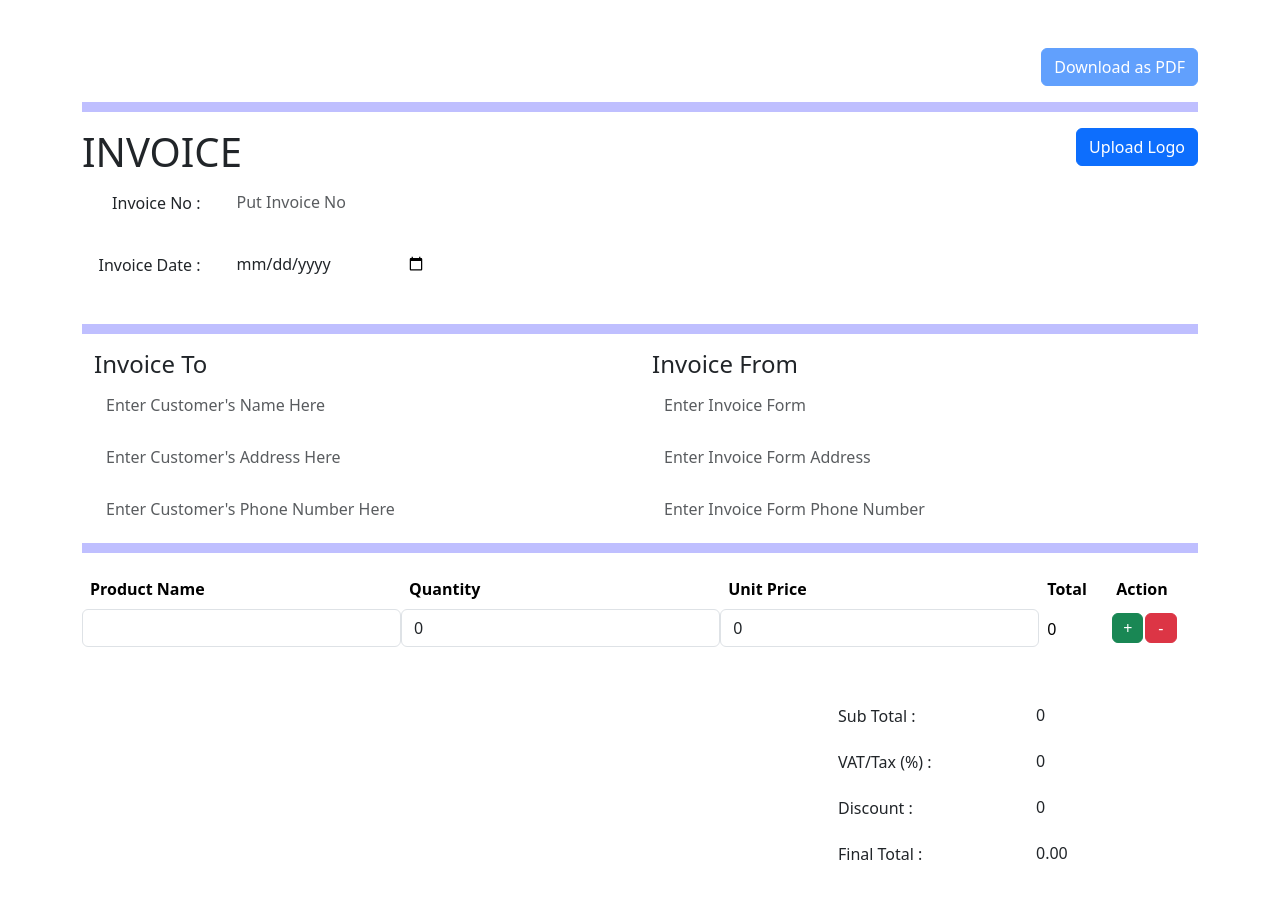
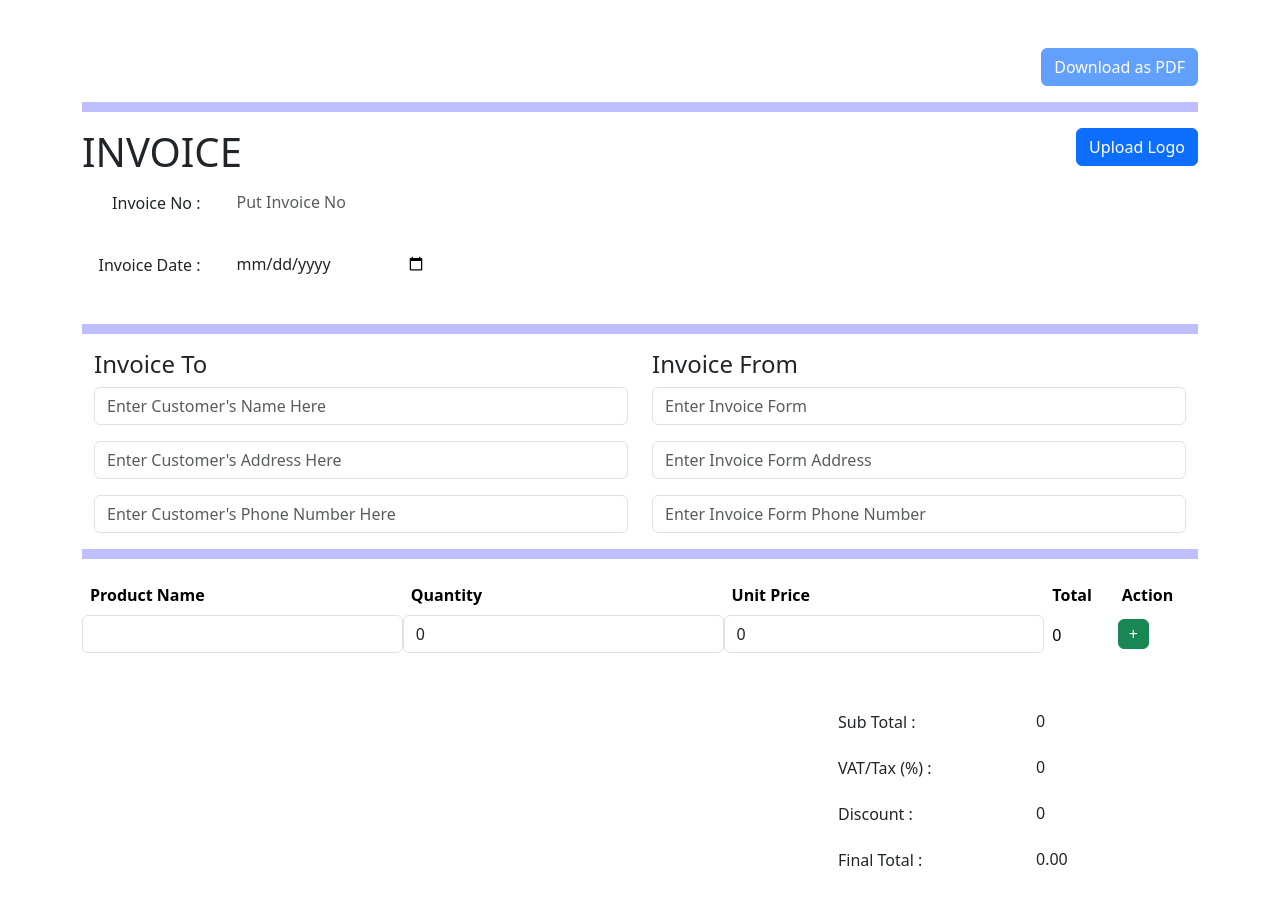
Before and after one commit to PankajMahtoliya/InvoiceMaker, a React (Vite) app: page / in a window 1280 px wide. Shown: the top 904 px of the page. Built offline with nearby package versions, Linux system fonts and the light colour scheme.

Commit message:
first commit

```diff
--- a/src/components/CalculationTable/CalculationTable.jsx
+++ b/src/components/CalculationTable/CalculationTable.jsx
@@ -1,7 +1,7 @@
 import React, { useState } from "react";
 import { Table, Button, Form, Container, Row, Col } from "react-bootstrap";
 
-const CalculationTable = ({dataRef}) => {
+const CalculationTable = ({ dataRef }) => {
   const [products, setProducts] = useState([
     { productName: "", quantity: 0, unitPrice: 0, total: 0 },
   ]);
@@ -36,7 +36,8 @@ const CalculationTable = ({dataRef}) => {
   };
 
   const calculateFinalTotal = () => {
-    const finalTotal = calculateSubTotal() + calculateVAT() - calculateDiscount();
+    const finalTotal =
+      calculateSubTotal() + calculateVAT() - calculateDiscount();
     return finalTotal.toFixed(2);
   };
 
@@ -54,7 +55,7 @@ const CalculationTable = ({dataRef}) => {
   return (
     <div>
       <Table id="calculation-table">
-        <thead style={{borderStyle: "hidden"}}>
+        <thead style={{ borderStyle: "hidden" }}>
           <tr>
             <th>Product Name</th>
             <th>Quantity</th>
@@ -66,7 +67,7 @@ const CalculationTable = ({dataRef}) => {
         <tbody>
           {products.map((product, index) => (
             <tr key={index}>
-              <td style={{padding: 0, borderStyle: "hidden"}}>
+              <td style={{ padding: 0, borderStyle: "hidden" }}>
                 <Form.Control
                   type="text"
                   value={product.productName}
@@ -75,7 +76,7 @@ const CalculationTable = ({dataRef}) => {
                   }
                 />
               </td>
-              <td style={{padding: 0, borderStyle: "hidden"}}>
+              <td style={{ padding: 0, borderStyle: "hidden" }}>
                 <Form.Control
                   type="number"
                   value={product.quantity}
@@ -88,7 +89,7 @@ const CalculationTable = ({dataRef}) => {
                   }
                 />
               </td>
-              <td style={{padding: 0, borderStyle: "hidden"}}>
+              <td style={{ padding: 0, borderStyle: "hidden" }}>
                 <Form.Control
                   type="number"
                   value={product.unitPrice}
@@ -101,8 +102,11 @@ const CalculationTable = ({dataRef}) => {
                   }
                 />
               </td>
-              <td style={{borderStyle: "hidden"}}>{product.total}</td>
-              <td style={{borderStyle: "hidden", padding: 4}} className="hide-section">
+              <td style={{ borderStyle: "hidden" }}>{product.total}</td>
+              <td
+                style={{ borderStyle: "hidden", padding: 4 }}
+                className="hide-section"
+              >
                 {index === products.length - 1 && (
                   <Button
                     style={{ padding: "2px 10px", marginRight: "2px" }}
@@ -112,7 +116,7 @@ const CalculationTable = ({dataRef}) => {
                     +
                   </Button>
                 )}
-                {index > -1 && (
+                {index > 0 && (
                   <Button
                     style={{ padding: "2px 12px" }}
                     variant="danger"
@@ -127,7 +131,7 @@ const CalculationTable = ({dataRef}) => {
         </tbody>
       </Table>
 
-      <Container className="mt-5 mb-5">
+      <Container className="mt-5 mb-5 ">
         <Row>
           <Col md={8}></Col>
           <Col md={4}>
--- a/src/components/InvoiceInfo/InvoiceInfo.jsx
+++ b/src/components/InvoiceInfo/InvoiceInfo.jsx
@@ -20,19 +20,19 @@ const InvoiceInfo = ({ setCustomerName, setInvoiceForm }) => {
             <InputGroup className="mb-3">
               <Form.Control
                 onChange={handleName}
-                className="border-0"
+                className="border-1"
                 placeholder="Enter Customer's Name Here"
               />
             </InputGroup>
             <InputGroup className="mb-3">
               <Form.Control
-                className="border-0"
+                className="border-1"
                 placeholder="Enter Customer's Address Here"
               />
             </InputGroup>
             <InputGroup className="mb-3">
               <Form.Control
-                className="border-0"
+                className="border-1"
                 placeholder="Enter Customer's Phone Number Here"
               />
             </InputGroup>
@@ -42,19 +42,19 @@ const InvoiceInfo = ({ setCustomerName, setInvoiceForm }) => {
             <InputGroup className="mb-3">
               <Form.Control
                 onChange={handleInvoiceForm}
-                className="border-0"
+                className="border-1"
                 placeholder="Enter Invoice Form"
               />
             </InputGroup>
             <InputGroup className="mb-3">
               <Form.Control
-                className="border-0"
+                className="border-1"
                 placeholder="Enter Invoice Form Address"
               />
             </InputGroup>
             <InputGroup className="mb-3">
               <Form.Control
-                className="border-0"
+                className="border-1"
                 placeholder="Enter Invoice Form Phone Number"
               />
             </InputGroup>
```
